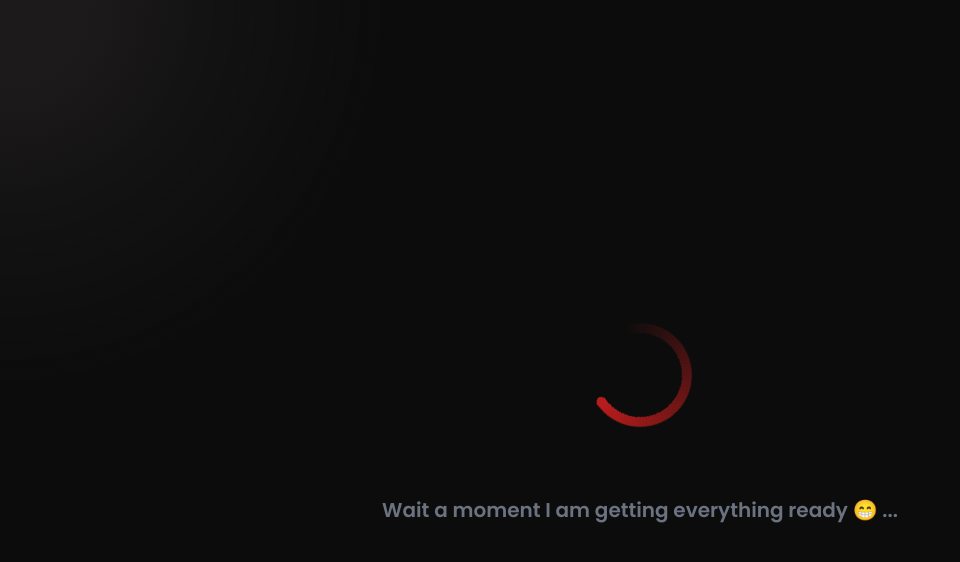
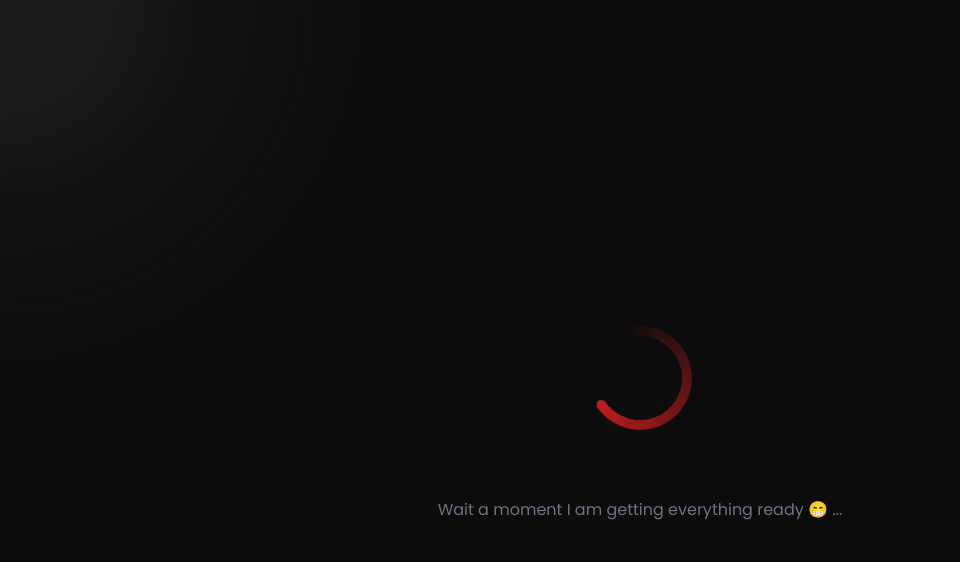
Before and after one commit to Aboagye-Dacosta/my-portfolio, a React (Vite) app: page / in a window 1280 px wide. Shown: the top 562 px of the page, without its empty margins (0-960 px from the left). Built offline with nearby package versions, Linux system fonts and the light colour scheme; no server answers; the database is empty; a web font is replaced by a local one.

Commit message:
made loading text align center

```diff
--- a/src/ui/FullPageLoader.jsx
+++ b/src/ui/FullPageLoader.jsx
@@ -1,6 +1,6 @@
 import PropTypes from "prop-types";
 import styled from "styled-components";
-import Heading from "./Heading";
+import Paragraph from "./Paragraph";
 import Spacer from "./Spacer";
 import Spinner from "./Spinner";
 
@@ -17,7 +17,7 @@ const StyledFullPageLoader = styled.div`
   opacity: 1;
 `;
 
-function FullPageLoader({ screenType ="portfolio" }) {
+function FullPageLoader({ screenType = "portfolio" }) {
   return (
     <StyledFullPageLoader>
       <div>
@@ -25,9 +25,9 @@ function FullPageLoader({ screenType ="portfolio" }) {
       </div>
       <Spacer />
       {screenType == "portfolio" && (
-        <Heading as="h2">
+        <Paragraph align="center">
           Wait a moment I am getting everything ready 😁 ...{" "}
-        </Heading>
+        </Paragraph>
       )}
     </StyledFullPageLoader>
   );
```
